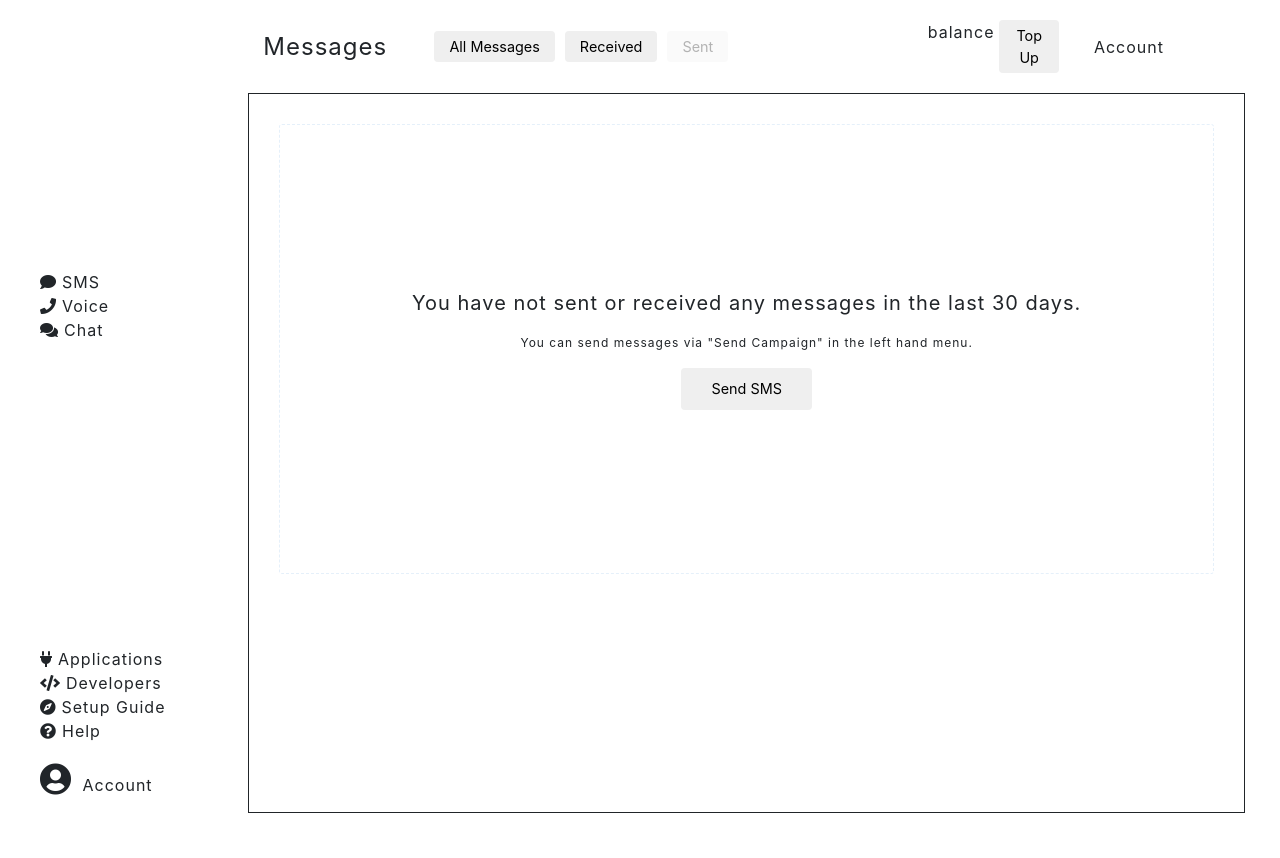
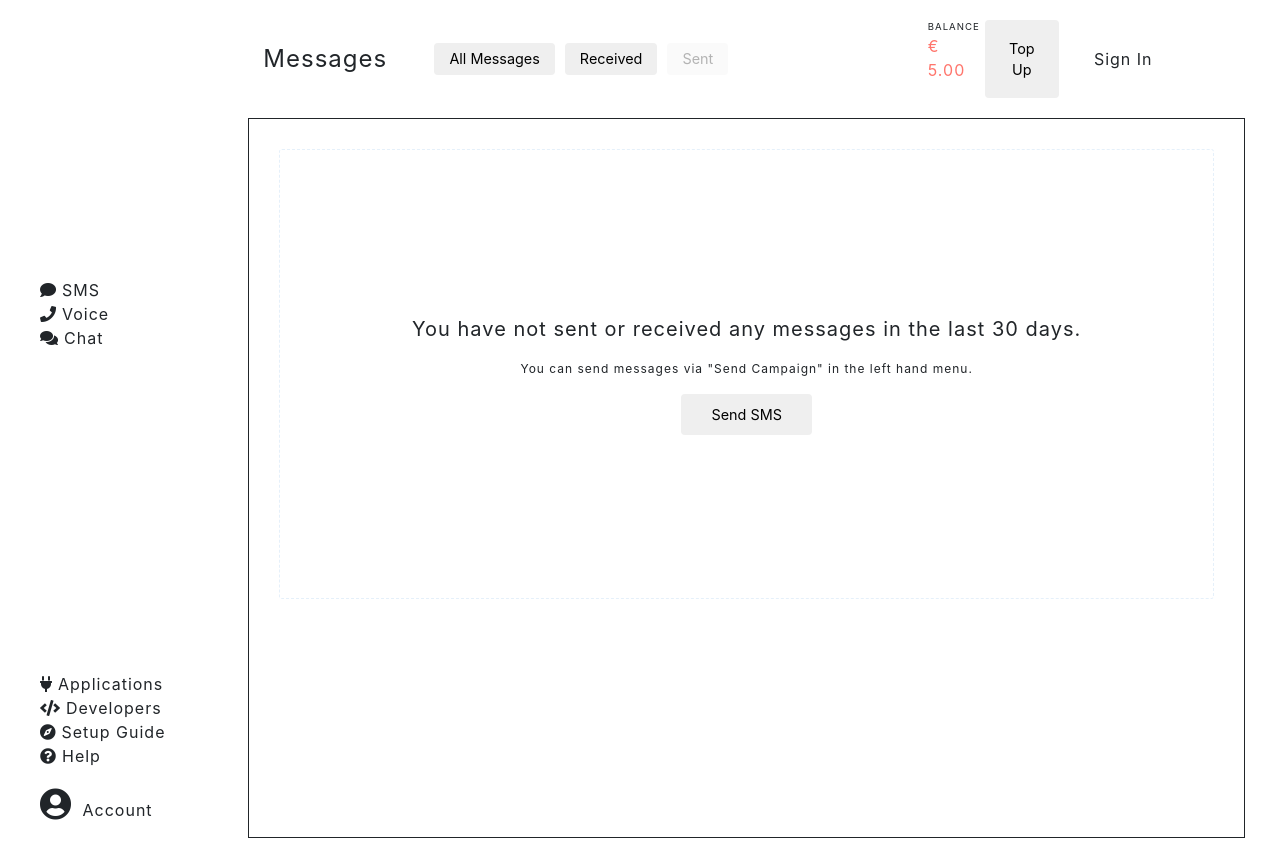
Before and after one commit to pablospaniard/MessageApp, a React (Create React App) app: page / in a window 1280 px wide. Before the commit the page ends 833 px from the top, so only its background shows below. Built offline with nearby package versions, Linux system fonts and the light colour scheme.

Commit message:
styles done

```diff
--- a/src/components/Header/Header.js
+++ b/src/components/Header/Header.js
@@ -16,6 +16,13 @@ const StyledTopUP = styled.div`
   justify-content: space-around;
 `
 
+const StyledText = styled.p`
+  text-transform: uppercase;
+  margin: 0;
+  font-size: 0.6rem;
+  color: ${props => props.theme.greyText};
+`
+
 const StyledTitle = styled.div`
   font-size: 1.5rem;
   color: ${props => props.theme.greyText};
@@ -30,10 +37,13 @@ const Header = props => (
       <Button text={'sent'} disabled />
     </div>
     <StyledTopUP className="col-sm-2">
-      <p>balance</p>
+      <div>
+        <StyledText>balance</StyledText>
+        <p style={{ color: '#ff756c' }}>€ 5.00</p>
+      </div>
       <Button text={'top up'} danger />
     </StyledTopUP>
-    <div className="col-sm-2">Account</div>
+    <div className="col-sm-2">Sign In</div>
   </StyledOutter>
 )
 
--- a/src/components/UI/Button/Button.js
+++ b/src/components/UI/Button/Button.js
@@ -28,11 +28,13 @@ const StyledButton = styled.button`
     background-color: ${props =>
       (props.primary && props.theme.primaryHoverBtn) ||
       (props.danger && props.theme.secondaryHoverBtn) ||
+      (props.action && props.theme.actionHoverBtn) ||
       (props.disabled && props.theme.disabledBtn)};
     color: ${props =>
       (props.primary && props.theme.secondaryText) ||
       (props.danger && props.theme.dangerBtn) ||
       (props.disabled && props.theme.primaryTextBtn)};
+      cursor: pointer;
   }
   &:focus {
     outline: none;
--- a/src/scss/vars.scss
+++ b/src/scss/vars.scss
@@ -6,7 +6,7 @@ sans-serif;
 
 //COLORS
 $primaryBgd: #0c244c;
-$bodyBgd: #e7f1fb;
+$bodyBgd: #f6fafd;
 $mainBgd: #fff;
 $secondaryBgd: #001234;
 
@@ -26,3 +26,4 @@ $disabledBtn: #e5e5e5;
 
 $primaryHoverBtn: #e5edf3;
 $secondaryHoverBtn: #fff;
+$actionHoverBtn: #28a7db;
```
